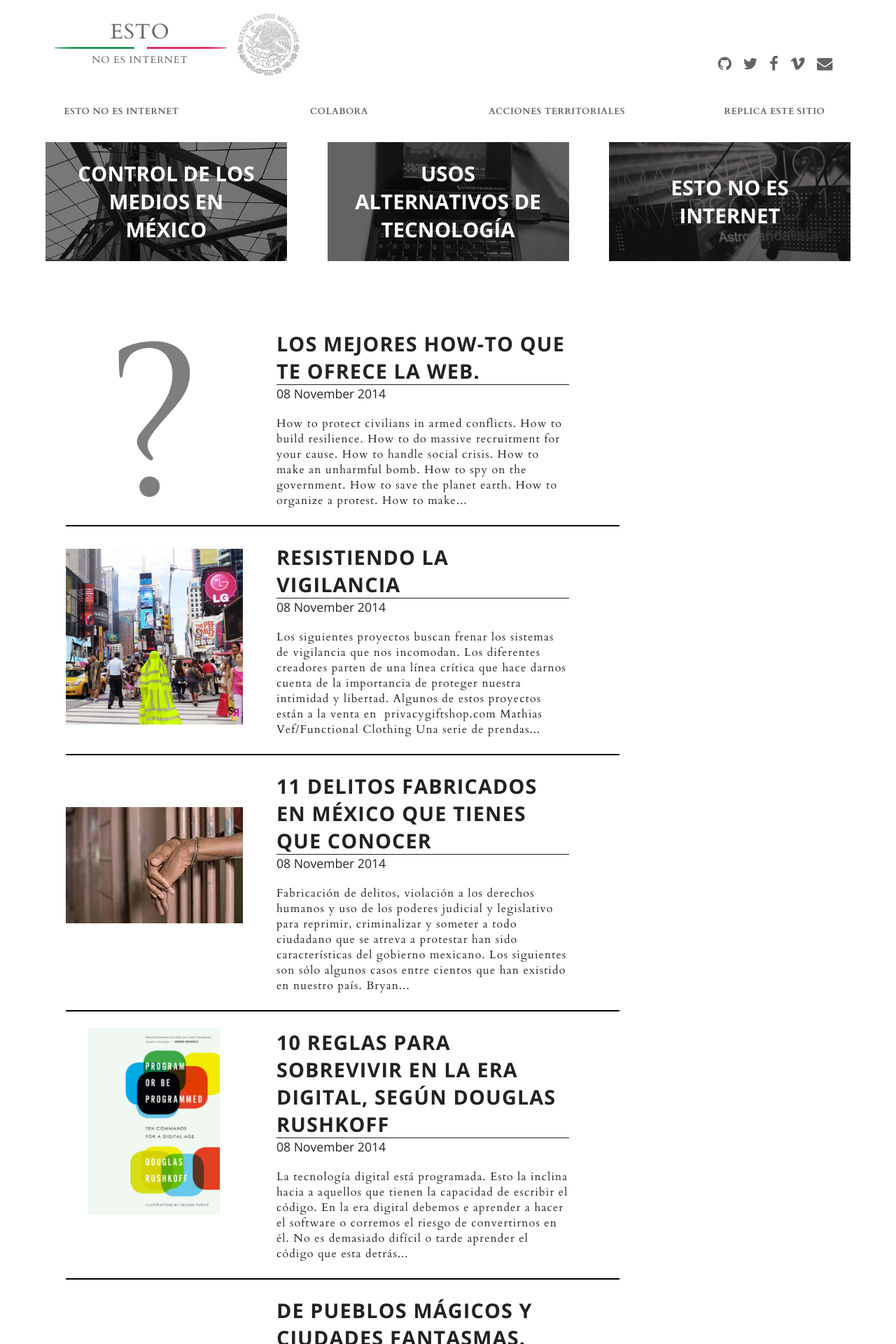
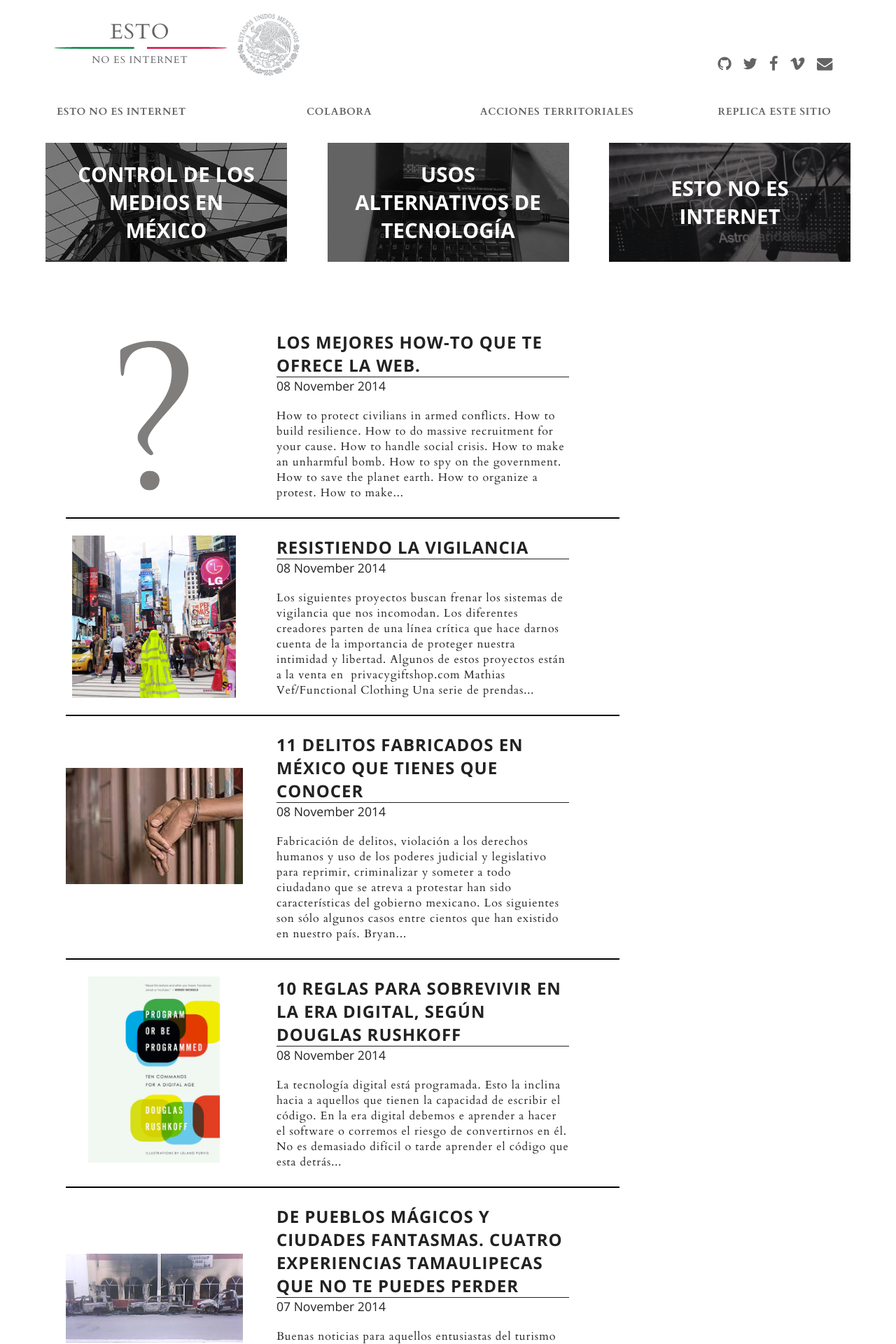
Before and after one commit to astrovandalistas/estonoesinternet.astrovandalistas.cc, a Jekyll site: the page built from _pages/home.md, in a window 1280 px wide. Shown: the top 1920 px of the page at 70% size. Built offline with Jekyll 4.4.1, drawn with Linux system fonts in a browser that asks for light colours; nearby versions of some CDN libraries.

Commit message:
improve layout and fonts for home

```diff
--- a/_sass/fonts.scss
+++ b/_sass/fonts.scss
@@ -4,10 +4,10 @@ $family-sans: 'Open Sans', 'Arial';
 $family-serif: 'Cardo', 'serif';
 
 $menu-title-size: 1.4rem;
-$menu-link-desktop: 0.8rem;
+$menu-link-desktop: 0.9rem;
 $menu-link-mobile: 1rem;
 
-$home-title-size: 1.8rem;
+$home-title-size: 1.5rem;
 
 $post-title-size: 2.3rem;
 
--- a/css/main.scss
+++ b/css/main.scss
@@ -362,6 +362,7 @@ body {
   margin-top: 24px;
 
   .post-list-item {
+    width: 100%;
     display: -webkit-flex;
     display: flex;
     flex-wrap: nowrap;
@@ -369,8 +370,6 @@ body {
     flex-direction: column;
     padding: $LIST-VERTICAL-SPACING 0;
     border-bottom: 2px solid #000;
-
-    width: 100%;
 
     transition: box-shadow $TRANSITION-PERIOD linear;
     box-shadow: none;
@@ -398,11 +397,7 @@ body {
     min-height: 200px;
     background-position: center;
     background-repeat: no-repeat;
-    background-size: cover;
-
-    @include media-query(DESKTOP) {
-      background-size: contain;
-    }
+    background-size: contain;
   }
 
   .post-title-container {
```
